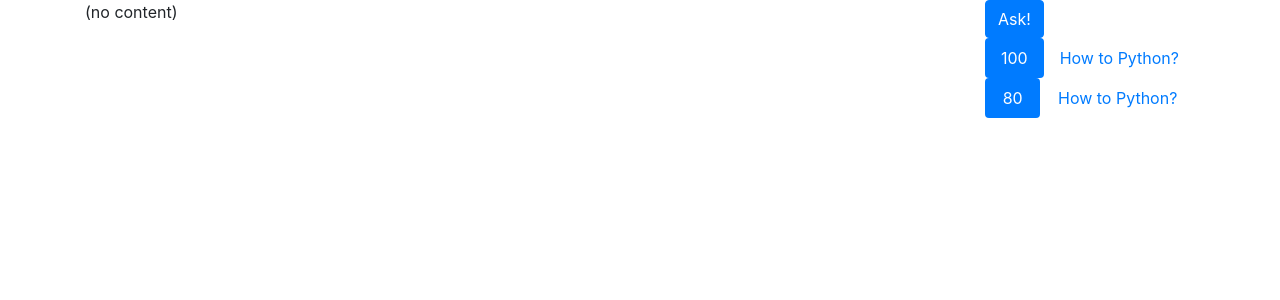
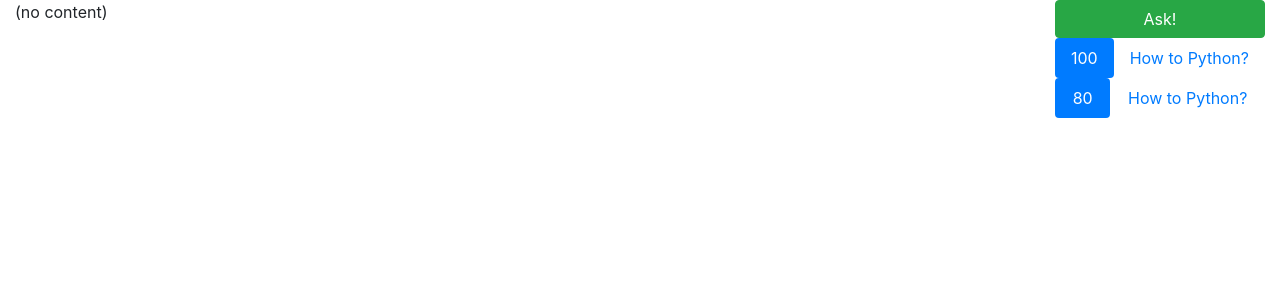
Before and after one commit to ildarkit/hasker, a Django app: template hasker/templates/base.html in a window 1280 px wide. Shown: the part 56-356 px from the top of the page. Run offline with Django 3.2, Linux system fonts and the light colour scheme; the template is opened without the code that fills it, so the values that code supplies are empty; some libraries are stand-ins or nearby versions.

Commit message:
base template edit

```diff
--- a/hasker/templates/base.html
+++ b/hasker/templates/base.html
@@ -32,7 +32,7 @@
         </ul>
       </div>
     </nav>
-    <div class="container">
+    <div class="container-fluid">
         <div class="row">
             <div class="col">
             {% block content %}
@@ -40,10 +40,10 @@
             {% endblock content %}
             </div>
             <div class="col-md-auto">
+                <div class="d-flex justify-content-center">
+                    <button type="button" class="btn btn-success btn-block" data-toggle="modal" data-target="#askModal">Ask!</button>
+                </div>
                 <ul class="nav flex-column">
-                    <li class="nav-item">
-                        <button type="button" class="btn btn-primary" data-toggle="modal" data-target="#askModal" data-whatever="@mdo">Ask!</button>
-                    </li>
                     <li class="nav-item">
                     <ul class="nav nav-pills nav-fill">
                         <li class="nav-item">
@@ -68,6 +68,7 @@
             </div>
         </div>
     </div>
+    <!-- Модальная форма создания вопроса-->
     <div class="modal fade" id="askModal" tabindex="-1" role="dialog" aria-labelledby="askModalLabel" aria-hidden="true">
       <div class="modal-dialog" role="document">
         <div class="modal-content">
```
